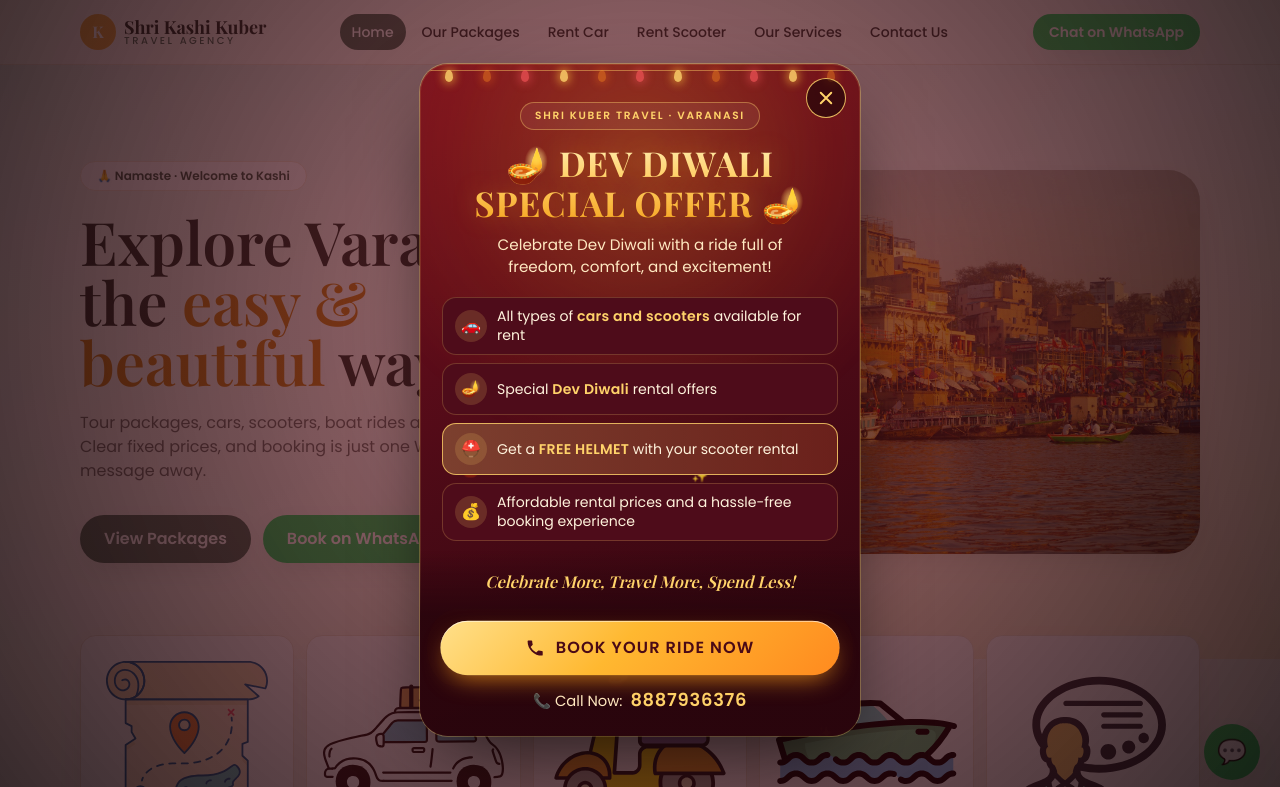
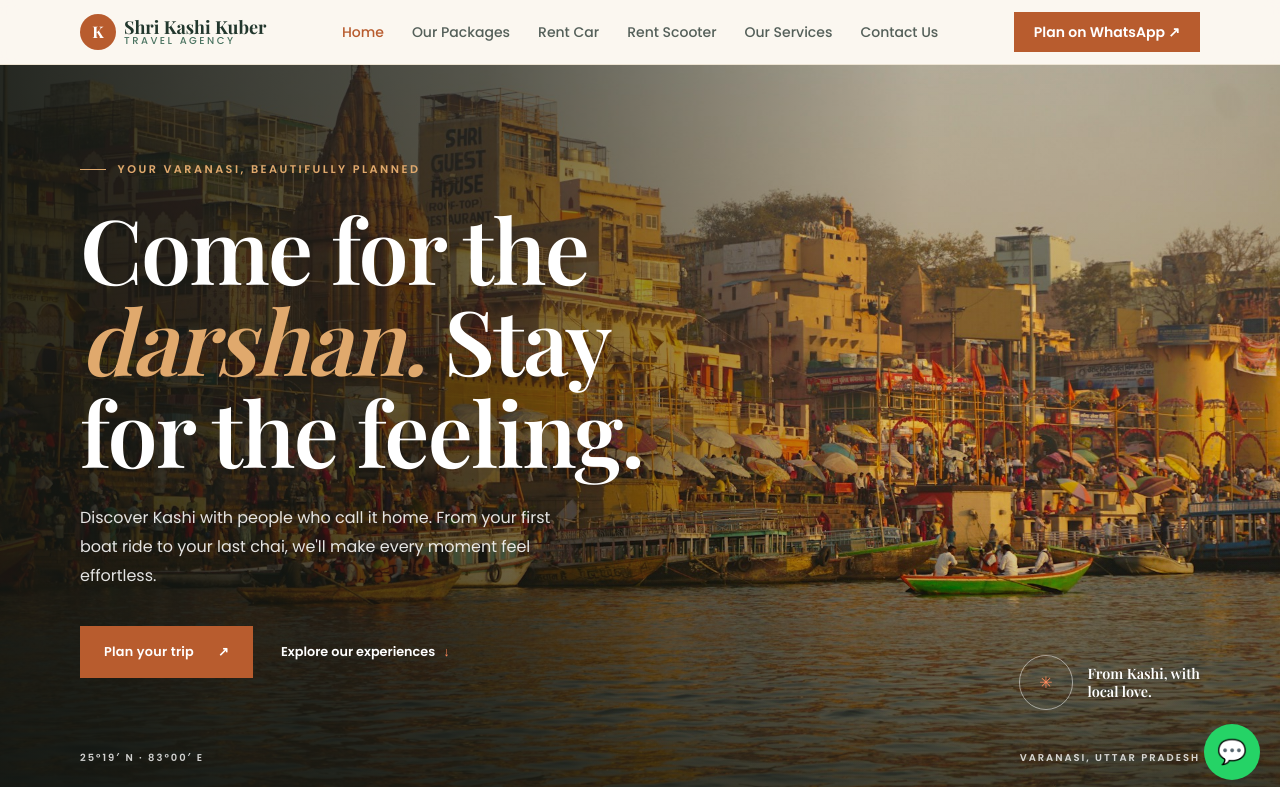
Before and after one commit to Abhigyan-xx/kashikuberTravelAgency, a plain HTML site: page index.html in a window 1280 px wide. Shown: the top 787 px of the page. Drawn offline with nearby package versions, Linux system fonts and the light colour scheme; a web font is replaced by a local one.

Commit message:
Kashi Kuber Travel Agency website

```diff
--- /dev/null
+++ b/assets/Home.css
@@ -0,0 +1,48 @@
+/* New home page look: dark photo hero, serif headline, terracotta accent */
+:root { --terra:#B85C2E; --terra-dark:#9C4A22; --gold:#E0A96D; }
+
+.kk-hero{position:relative;isolation:isolate;overflow:hidden;color:#fff;
+  min-height:min(88vh,760px);display:flex;align-items:center;background:#22372D}
+.kk-hero__img{position:absolute;inset:0;width:100%;height:100%;object-fit:cover;object-position:70% 60%;z-index:-3}
+.kk-hero__shade{position:absolute;inset:0;z-index:-2;
+  background:linear-gradient(90deg,rgba(18,22,18,.88) 0%,rgba(18,22,18,.62) 38%,rgba(18,22,18,.12) 72%),
+             linear-gradient(0deg,rgba(18,22,18,.55) 0%,transparent 35%)}
+.kk-hero__inner{width:100%;max-width:72rem;margin:0 auto;padding:6rem 1rem 7rem}
+.kk-eyebrow{display:flex;align-items:center;gap:.75rem;margin:0;font-size:.7rem;font-weight:600;
+  letter-spacing:.22em;text-transform:uppercase;color:var(--gold)}
+.kk-eyebrow span{display:block;width:1.6rem;height:1px;background:var(--gold)}
+.kk-h1{font-family:"Playfair Display",Georgia,serif;font-weight:600;line-height:1.02;letter-spacing:-.02em;
+  font-size:clamp(2.8rem,8vw,5.6rem);margin:1.5rem 0 0;max-width:11ch}
+.kk-h1 em{font-style:italic;color:var(--gold);font-weight:600}
+.kk-lead{margin:1.75rem 0 0;max-width:30rem;font-size:1rem;line-height:1.8;color:rgba(255,255,255,.88)}
+.kk-actions{display:flex;flex-wrap:wrap;align-items:center;gap:1.75rem;margin-top:2.25rem}
+.kk-btn{display:inline-flex;align-items:center;gap:1.5rem;padding:1rem 1.5rem;font-size:.8rem;font-weight:600;
+  letter-spacing:.02em;color:#fff;transition:background .2s,transform .2s}
+.kk-btn--primary{background:var(--terra)}
+.kk-btn--primary:hover{background:var(--terra-dark);transform:translateY(-1px)}
+.kk-link{font-size:.8rem;font-weight:600;color:#fff;display:inline-flex;gap:.5rem;align-items:center}
+.kk-link span{color:#ff8a5c}
+.kk-link:hover{text-decoration:underline;text-underline-offset:4px}
+
+.kk-ring{display:inline-grid;place-items:center;flex:none;width:1.75rem;height:1.75rem;border-radius:50%;
+  border:1px solid currentColor;font-size:.7rem;color:var(--terra)}
+.kk-hero__badge{position:absolute;right:max(1rem,calc((100vw - 72rem)/2 + 1rem));bottom:5rem;display:flex;
+  align-items:center;gap:.9rem;font-family:"Playfair Display",Georgia,serif;font-size:.9rem;line-height:1.3}
+.kk-hero__badge .kk-ring{width:3.4rem;height:3.4rem;font-size:1rem;color:#ff8a5c;border-color:rgba(255,255,255,.5)}
+.kk-hero__badge p{margin:0}
+.kk-hero__foot{position:absolute;left:0;right:0;bottom:1.5rem;display:flex;justify-content:space-between;
+  max-width:72rem;margin:0 auto;padding:0 1rem;font-size:.62rem;font-weight:600;letter-spacing:.2em;
+  text-transform:uppercase;color:rgba(255,255,255,.8)}
+
+.kk-trust{background:#F2EDE1;border-bottom:1px solid #E6DECB}
+.kk-trust__inner{max-width:72rem;margin:0 auto;padding:1.25rem 1rem;display:grid;gap:1rem;
+  grid-template-columns:repeat(2,1fr);font-size:.78rem;font-weight:600;color:#2B3A33}
+.kk-trust__inner div{display:flex;align-items:center;gap:.75rem}
+@media(min-width:900px){.kk-trust__inner{display:flex;justify-content:space-between}}
+
+@media(max-width:640px){
+  .kk-hero{min-height:640px;align-items:flex-start}
+  .kk-hero__inner{padding:4.5rem 1rem 8rem}
+  .kk-hero__badge{display:none}
+  .kk-hero__shade{background:linear-gradient(180deg,rgba(18,22,18,.78) 0%,rgba(18,22,18,.55) 55%,rgba(18,22,18,.7) 100%)}
+}
--- a/assets/app.js
+++ b/assets/app.js
@@ -5,9 +5,9 @@
 
 const CONFIG = {
   name: 'Shri kashi Kuber Travel Agency',
-  whatsapp: '8887936376',          // <-- country code + number, digits only
-  phoneDisplay: '8887936376',
-  email: 'info@shrikubertravel.example',
+  whatsapp: '6392986404',          // <-- country code + number, digits only
+  phoneDisplay: '6392986404',
+  email: 'kuberkashi2001@gmail.com',
   city: 'Varanasi, Uttar Pradesh',
   address: ' Kuber Complex, Rathyatra Crossing, Jahumandi, Varanasi, Uttar Pradesh 221010',
   hours: 'Open daily, 6:00 AM – 10:00 PM'
@@ -151,25 +151,25 @@ const TITLES = {
   'services': 'Our Services | Shri Kuber Travel Agency',
   'contact': 'Contact Us | Shri Kuber Travel Agency'
 };
-const NAV_ACTIVE = ['bg-sage-600', 'text-white'];
-const NAV_IDLE = ['text-ink', 'hover:bg-sage-100'];
+const NAV_ACTIVE = ['text-terra'];
+const NAV_IDLE = ['text-ink/80', 'hover:text-terra'];
 
 function renderHeader() {
   const el = document.getElementById('site-header');
   if (!el) return;
   const link = (h, t, k, extra = '') =>
-    `<a href="${h}" data-nav="${k}" class="${extra} px-3 py-2 rounded-full text-sm font-medium transition text-ink hover:bg-sage-100">${t}</a>`;
+    `<a href="${h}" data-nav="${k}" class="${extra} px-3 py-2 text-sm font-medium transition text-ink/80 hover:text-terra">${t}</a>`;
   el.innerHTML = `
   <header class="sticky top-0 z-40 bg-cream/90 backdrop-blur border-b border-sand">
     <div class="max-w-6xl mx-auto px-4 h-16 flex items-center justify-between">
       <a href="#/" class="flex items-center gap-2">
-        <span class="w-9 h-9 rounded-full bg-saffron-400 text-white grid place-items-center font-display font-bold">K</span>
+        <span class="w-9 h-9 rounded-full bg-terra text-white grid place-items-center font-display font-bold">K</span>
         <span class="font-display font-bold text-sage-900 text-lg leading-none">Shri  Kashi Kuber<span class="block text-[10px] tracking-[.25em] font-sans font-medium text-sage-600">TRAVEL AGENCY</span></span>
       </a>
       <nav class="hidden lg:flex items-center gap-1">${NAV.map(n => link(...n)).join('')}</nav>
       <div class="flex items-center gap-2">
         <a href="${waLink('Namaste! I would like to know more about your travel services.')}" target="_blank" rel="noopener"
-           class="hidden sm:inline-flex items-center gap-2 bg-[#25D366] hover:brightness-95 text-white text-sm font-semibold px-4 py-2 rounded-full shadow-soft">Chat on WhatsApp</a>
+           class="hidden sm:inline-flex items-center gap-2 bg-terra hover:bg-terra-dark text-white text-sm font-semibold px-5 py-2.5 transition">Plan on WhatsApp ↗</a>
         <button id="menu-btn" aria-label="Menu" class="lg:hidden w-10 h-10 rounded-full bg-sage-100 text-sage-700 grid place-items-center text-xl">☰</button>
       </div>
     </div>
--- a/assets/tw-config.js
+++ b/assets/tw-config.js
@@ -6,7 +6,8 @@ tailwind.config = {
         sand: '#EDE4D3',
         sage: { 50: '#F1F6F3', 100: '#DDEAE3', 200: '#BCD5C8', 500: '#5E8C78', 600: '#4A7360', 700: '#3B5D4D', 900: '#22372D' },
         saffron: { 100: '#FCEBCB', 400: '#EDAE4A', 500: '#E19A2B', 600: '#C8821A' },
-        ink: '#2B3A33'
+        ink: '#2B3A33',
+        terra: { DEFAULT: '#B85C2E', dark: '#9C4A22' }
       },
       fontFamily: {
         display: ['"Playfair Display"', 'serif'],
--- a/index.html
+++ b/index.html
@@ -6,12 +6,13 @@
   <title>Shri Kashi Kuber Travel Agency | Varanasi Tours, Cars, Scooters &amp; Services</title>
   <meta name="description" content="Shri Kashi Kuber Travel Agency, Varanasi – tour packages, car and scooter rental, boat rides, railway station pick-up, pre-wedding shoots and hotel booking. Book on WhatsApp.">
   <link rel="preconnect" href="https://fonts.googleapis.com">
-  <link href="https://fonts.googleapis.com/css2?family=Playfair+Display:wght@600;700&family=Poppins:wght@400;500;600&display=swap" rel="stylesheet">
+  <link href="https://fonts.googleapis.com/css2?family=Playfair+Display:ital,wght@0,600;0,700;1,600&family=Poppins:wght@400;500;600&display=swap" rel="stylesheet">
   <script src="https://cdn.tailwindcss.com"></script>
   <script src="assets/tw-config.js"></script>
-  <link rel="stylesheet" href="assets/dev-diwali-popup.css">
+  <link rel="stylesheet" href="assets/home.css">
+  <!-- <link rel="stylesheet" href="assets/dev-diwali-popup.css"> -->
   <script src="assets/app.js" defer></script>
-  <script src="assets/dev-diwali-popup.js" defer></script>
+  <!-- <script src="assets/dev-diwali-popup.js" defer></script> -->
   <style>
     html { scroll-behavior: auto; }
     .page-in { animation: pageIn .3s ease both; }
@@ -26,27 +27,37 @@
 
   <!-- Page content (shown inside <main> by the router in assets/app.js) -->
   <template id="tpl-home"><!-- Hero -->
-  <section class="relative overflow-hidden">
-    <div class="absolute inset-0 bg-gradient-to-br from-sage-100 via-cream to-saffron-100"></div>
-    <div class="relative max-w-6xl mx-auto px-4 py-16 md:py-24 grid md:grid-cols-2 gap-10 items-center">
-      <div>
-        <span class="inline-block bg-white/80 text-sage-700 text-xs font-semibold px-4 py-1.5 rounded-full border border-sand">🙏 Namaste · Welcome to Kashi</span>
-        <h1 class="font-display text-4xl md:text-6xl text-sage-900 mt-5 leading-tight">Explore Varanasi the <span class="text-saffron-600">easy &amp; beautiful</span> way</h1>
-        <p class="mt-5 text-ink/70 max-w-md">Tour packages, cars, scooters, boat rides and more. Clear fixed prices, and booking is just one WhatsApp message away.</p>
-        <div class="mt-8 flex flex-wrap gap-3">
-          <a href="#/packages" class="bg-sage-600 hover:bg-sage-700 text-white font-semibold px-6 py-3 rounded-full shadow-soft transition">View Packages</a>
-          <a data-wa="Namaste Shri kashi Kuber Travel Agency! I want to plan a trip to Varanasi. Please help me." class="bg-[#25D366] hover:brightness-95 text-white font-semibold px-6 py-3 rounded-full shadow-soft transition cursor-pointer">Book on WhatsApp</a>
-        </div>
+  <section class="kk-hero">
+    <img src="assets/varanasi-ghats.jpg" alt="Varanasi ghats along the Ganga at sunset" class="kk-hero__img" fetchpriority="high">
+    <img src="assets/img/hero.jpg" alt="" aria-hidden="true" onerror="imgFallback(this)" class="kk-hero__img">
+    <div class="kk-hero__shade"></div>
+
+    <div class="kk-hero__inner">
+      <p class="kk-eyebrow"><span></span>Your Varanasi, beautifully planned</p>
+      <h1 class="kk-h1">Come for the <em>darshan.</em> Stay for the feeling.</h1>
+      <p class="kk-lead">Discover Kashi with people who call it home. From your first boat ride to your last chai, we'll make every moment feel effortless.</p>
+      <div class="kk-actions">
+        <a data-wa="Namaste Shri Kashi Kuber Travel Agency! I want to plan a trip to Varanasi. Please help me." class="kk-btn kk-btn--primary cursor-pointer">Plan your trip <span aria-hidden="true">↗</span></a>
+        <a href="#/packages" class="kk-link">Explore our experiences <span aria-hidden="true">↓</span></a>
       </div>
-      <div class="relative h-72 md:h-96 rounded-[2rem] overflow-hidden shadow-soft bg-gradient-to-br from-sage-200 to-saffron-100 grid place-items-center text-8xl">
-        <img src="assets/varanasi-ghats.jpg" alt="Varanasi ghats along the Ganga" class="absolute inset-0 w-full h-full object-cover">
-        <img src="assets/img/hero.jpg" alt="Varanasi ghats along the Ganga" onerror="imgFallback(this)" class="absolute inset-0 w-full h-full object-cover">
-      </div>
+    </div>
+
+    <div class="kk-hero__badge"><span class="kk-ring">✳</span><p>From Kashi, with<br>local love.</p></div>
+    <div class="kk-hero__foot"><span>25°19′ N · 83°00′ E</span><span>Varanasi, Uttar Pradesh</span></div>
+  </section>
+
+  <!-- Trust strip -->
+  <section class="kk-trust">
+    <div class="kk-trust__inner">
+      <div><span class="kk-ring">✳</span>Local experts, always</div>
+      <div><span class="kk-ring">✓</span>Verified drivers</div>
+      <div><span class="kk-ring">₹</span>Clear prices upfront</div>
+      <div><span class="kk-ring">↗</span>Easy WhatsApp booking</div>
     </div>
   </section>
 
   <!-- Quick categories -->
-  <section class="max-w-6xl mx-auto px-4 -mt-6 relative">
+  <section class="max-w-6xl mx-auto px-4 mt-12 relative">
     <div class="grid grid-cols-2 md:grid-cols-5 gap-3">
       <a href="#/packages" class="bg-white rounded-2xl border border-sand shadow-soft p-4 text-center hover:-translate-y-1 transition"><div class="text-3xl"><img src="assets/icons/packages.svg" alt="Packages" class="w-full h-full object-cover"></div><p class="mt-1 text-sm font-semibold text-sage-900">Packages</p></a>
       <a href="#/rent-car" class="bg-white rounded-2xl border border-sand shadow-soft p-4 text-center hover:-translate-y-1 transition"><div class="text-3xl"><img src="assets/icons/rent-car.svg" alt="Rent Car" class="w-full h-full object-cover"></div><p class="mt-1 text-sm font-semibold text-sage-900">Rent Car</p></a>
```
